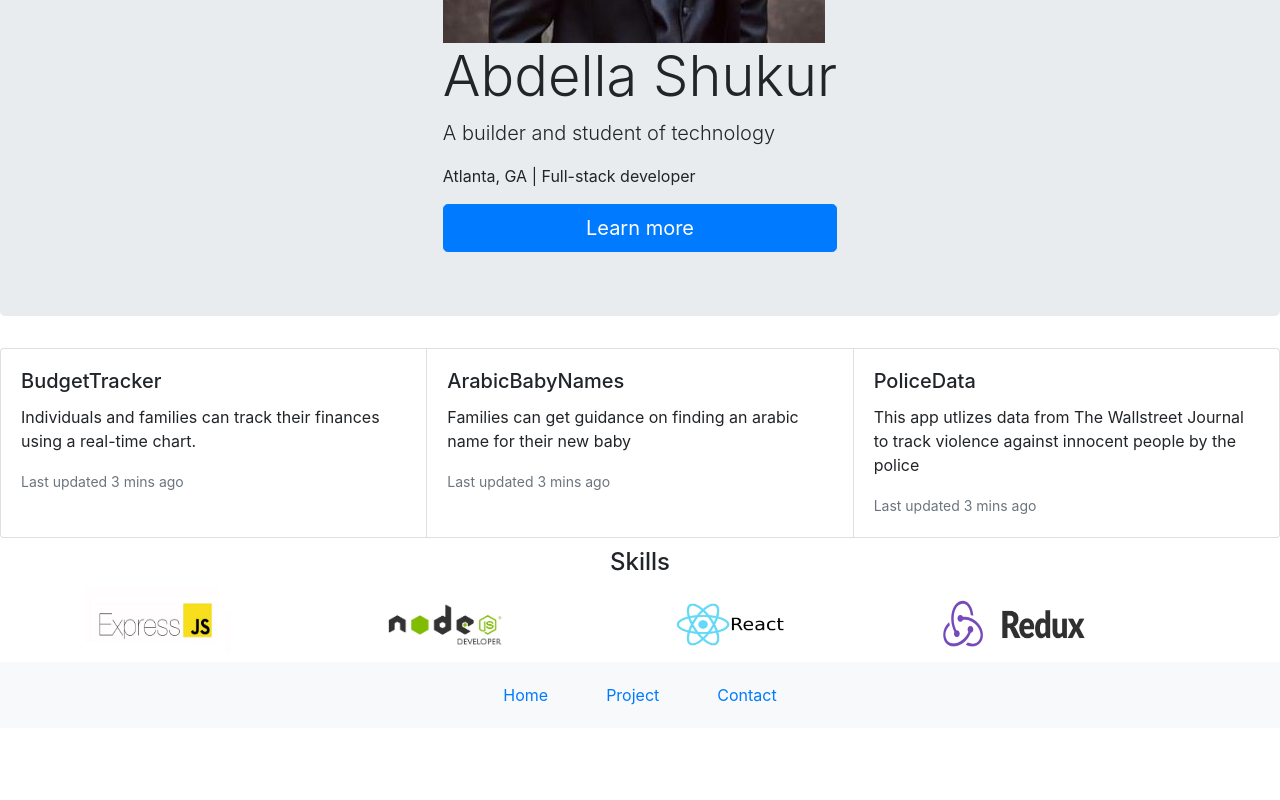
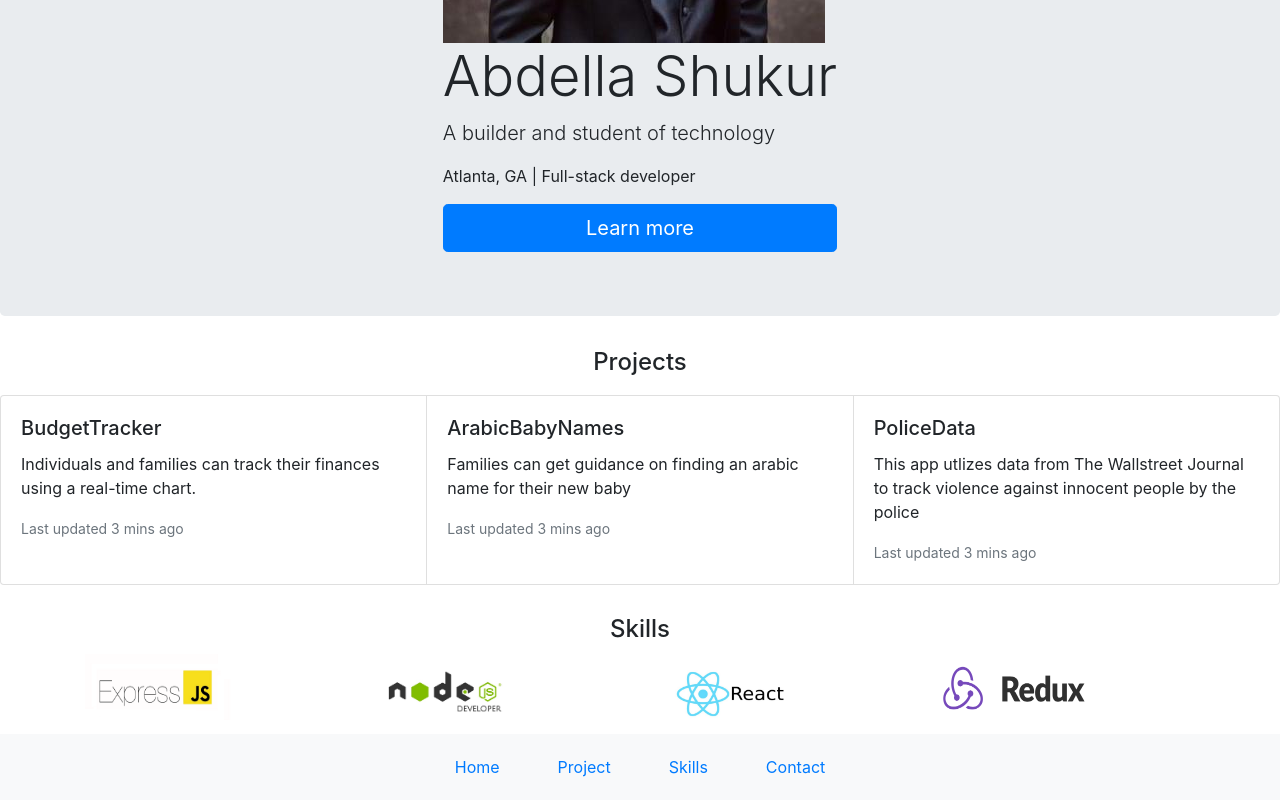
Before and after one commit to React2github/My-Portfolio, a React (Create React App) app: page / in a window 1280 px wide. Shown: the part 459-1259 px from the top of the page. Before the commit the page ends 1187 px from the top, so only its background shows below. Built offline with nearby package versions, Linux system fonts and the light colour scheme.

Commit message:
Fixed margins

```diff
--- /dev/null
+++ b/src/Componets/cards.css
@@ -0,0 +1,6 @@
+
+.title {
+    display: flex;
+    justify-content: center;
+    padding-bottom: 10px;
+}
--- a/src/Componets/cards.js
+++ b/src/Componets/cards.js
@@ -1,11 +1,12 @@
 import React, { Component } from 'react';
-
+import "./cards.css";
 
 class Cards extends Component {
     state = {  }
     render() {
         return (
-
+            <div>
+                <h4 className="title">Projects</h4>
         <div className="card-group">
             <div className="card">
                 {/* <img src="..." className="card-img-top" alt="..." /> */}
@@ -32,6 +33,7 @@ class Cards extends Component {
                 </div>
             </div>
       </div>
+      </div>
       );
     }
 }
--- a/src/Componets/footer.js
+++ b/src/Componets/footer.js
@@ -13,6 +13,9 @@ class Footer extends Component {
                     <a className="nav-link" href="/Project">Project</a>
                 </li>
                 <li className="nav-item">
+                    <a className="nav-link" href="/Skills">Skills</a>
+                </li>
+                <li className="nav-item">
                     <a className="nav-link" href="/Contact">Contact</a>
                 </li>
             </ul>
--- a/src/Componets/header.js
+++ b/src/Componets/header.js
@@ -11,6 +11,7 @@ class Header extends Component {
                 <ul>
                     <li><a href="/Home">Home</a></li>
                     <li><a href="/Project">Project</a></li>
+                    <li><a href="/Skills">Skills</a></li>
                     <li><a href="/Contact">Contact</a></li>
                 </ul>
             </nav>
--- a/src/Componets/symbols.css
+++ b/src/Componets/symbols.css
@@ -1,5 +1,6 @@
 #title {
     display: flex;
     justify-content: center;
-    margin: 10px;
+    margin: 30px;
+    margin-bottom: 10px;
 }
--- a/src/Componets/symbols.js
+++ b/src/Componets/symbols.js
@@ -19,10 +19,10 @@ class Symbols extends Component {
             <img src={img2} width="150" height="75" alt="..." />
             </div>
         <div class="col">
-            <img src={img3} width="150" height="75" alt="..." />
+            <img src={img3} width="150" height="80" alt="..." />
             </div>
         <div class="col">
-            <img src={img4} width="150" height="75" alt="..." />
+            <img src={img4} width="150" height="70" alt="..." />
             </div>
     </div>
   </div>
```
